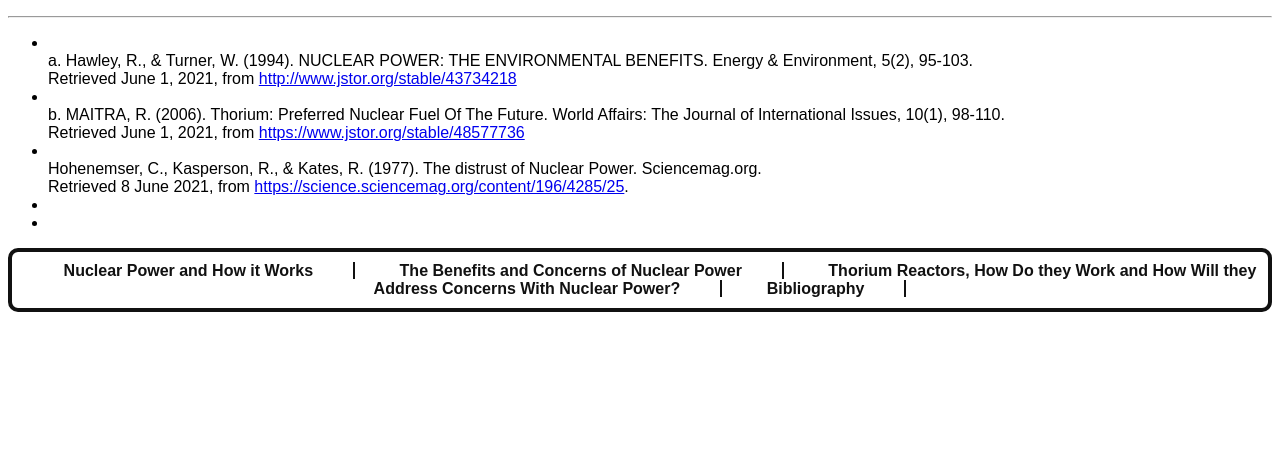
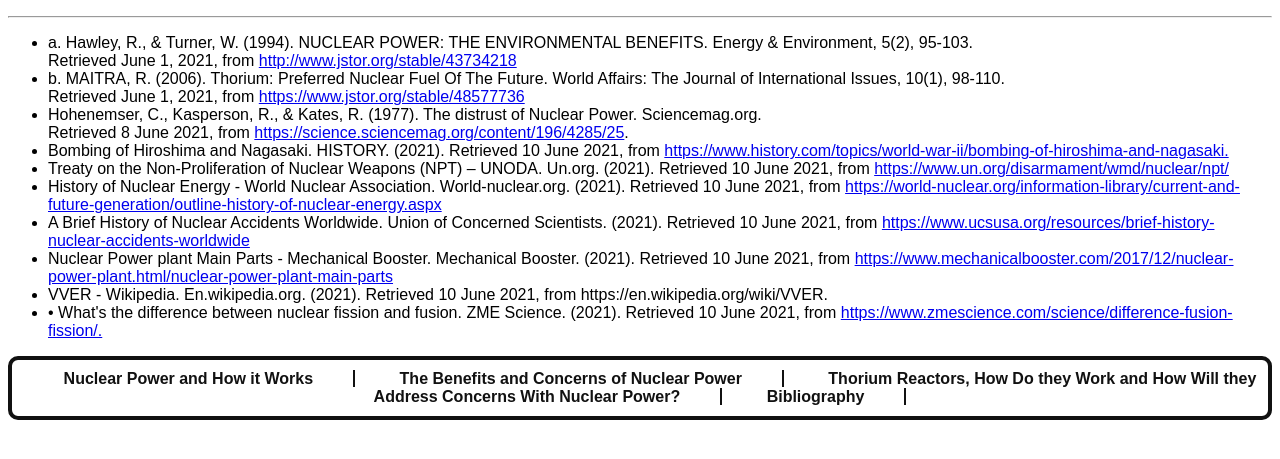
Before and after one commit to CooperW824/NuclearPowerWebsite, a Flask app: page /bibliography in a window 1280 px wide. Shown: the part 130-589 px from the top of the page. Run offline with Flask 2, Linux system fonts and the light colour scheme.

Commit message:
Finished Bibliography
Finished the bibliography with all of the sources

```diff
--- a/templates/Bibliography.html
+++ b/templates/Bibliography.html
@@ -17,11 +17,16 @@
 	<hr>
 	<body>
 		<ul>
-			<li></li>a.	Hawley, R., & Turner, W. (1994). NUCLEAR POWER: THE ENVIRONMENTAL BENEFITS. Energy & Environment, 5(2), 95-103. <br> Retrieved June 1, 2021, from <a href = "http://www.jstor.org/stable/43734218">http://www.jstor.org/stable/43734218</a>
-			<li></li>b.	MAITRA, R. (2006). Thorium: Preferred Nuclear Fuel Of The Future. World Affairs: The Journal of International Issues, 10(1), 98-110. <Br> Retrieved June 1, 2021, from <a href="https://www.jstor.org/stable/48577736">https://www.jstor.org/stable/48577736</a>
-			<li></li>Hohenemser, C., Kasperson, R., & Kates, R. (1977). The distrust of Nuclear Power. Sciencemag.org. <br> Retrieved 8 June 2021, from <a href="https://science.sciencemag.org/content/196/4285/25">https://science.sciencemag.org/content/196/4285/25</a>.
-			<li></li>
-			<li></li>
+			<li>a.	Hawley, R., & Turner, W. (1994). NUCLEAR POWER: THE ENVIRONMENTAL BENEFITS. Energy & Environment, 5(2), 95-103. <br> Retrieved June 1, 2021, from <a href = "http://www.jstor.org/stable/43734218">http://www.jstor.org/stable/43734218</a></li>
+			<li>b.	MAITRA, R. (2006). Thorium: Preferred Nuclear Fuel Of The Future. World Affairs: The Journal of International Issues, 10(1), 98-110. <Br> Retrieved June 1, 2021, from <a href="https://www.jstor.org/stable/48577736">https://www.jstor.org/stable/48577736</a></li>
+			<li>Hohenemser, C., Kasperson, R., & Kates, R. (1977). The distrust of Nuclear Power. Sciencemag.org. <br> Retrieved 8 June 2021, from <a href="https://science.sciencemag.org/content/196/4285/25">https://science.sciencemag.org/content/196/4285/25</a>.</li>
+			<li>Bombing of Hiroshima and Nagasaki. HISTORY. (2021). Retrieved 10 June 2021, from <a href=https://www.history.com/topics/world-war-ii/bombing-of-hiroshima-and-nagasaki>https://www.history.com/topics/world-war-ii/bombing-of-hiroshima-and-nagasaki.</a></li>
+			<li>Treaty on the Non-Proliferation of Nuclear Weapons (NPT) – UNODA. Un.org. (2021). Retrieved 10 June 2021, from <a href ="https://www.un.org/disarmament/wmd/nuclear/npt/">https://www.un.org/disarmament/wmd/nuclear/npt/</a></li>
+			<li>History of Nuclear Energy - World Nuclear Association. World-nuclear.org. (2021). Retrieved 10 June 2021, from <a href =https://world-nuclear.org/information-library/current-and-future-generation/outline-history-of-nuclear-energy.aspx>https://world-nuclear.org/information-library/current-and-future-generation/outline-history-of-nuclear-energy.aspx</a></li>
+			<li>A Brief History of Nuclear Accidents Worldwide. Union of Concerned Scientists. (2021). Retrieved 10 June 2021, from <a href =https://www.ucsusa.org/resources/brief-history-nuclear-accidents-worldwide>https://www.ucsusa.org/resources/brief-history-nuclear-accidents-worldwide</a></li>
+			<li>Nuclear Power plant Main Parts - Mechanical Booster. Mechanical Booster. (2021). Retrieved 10 June 2021, from <a href =https://www.mechanicalbooster.com/2017/12/nuclear-power-plant.html/nuclear-power-plant-main-parts>https://www.mechanicalbooster.com/2017/12/nuclear-power-plant.html/nuclear-power-plant-main-parts</a></li>
+			<li>VVER - Wikipedia. En.wikipedia.org. (2021). Retrieved 10 June 2021, from <a href =https://en.wikipedia.org/wiki/VVER></a>https://en.wikipedia.org/wiki/VVER.</li>
+			<li>•	What's the difference between nuclear fission and fusion. ZME Science. (2021). Retrieved 10 June 2021, from <a href =https://www.zmescience.com/science/difference-fusion-fission>https://www.zmescience.com/science/difference-fusion-fission/.</a></li>
 		</ul>
 	</body>
 	<footer>
```
